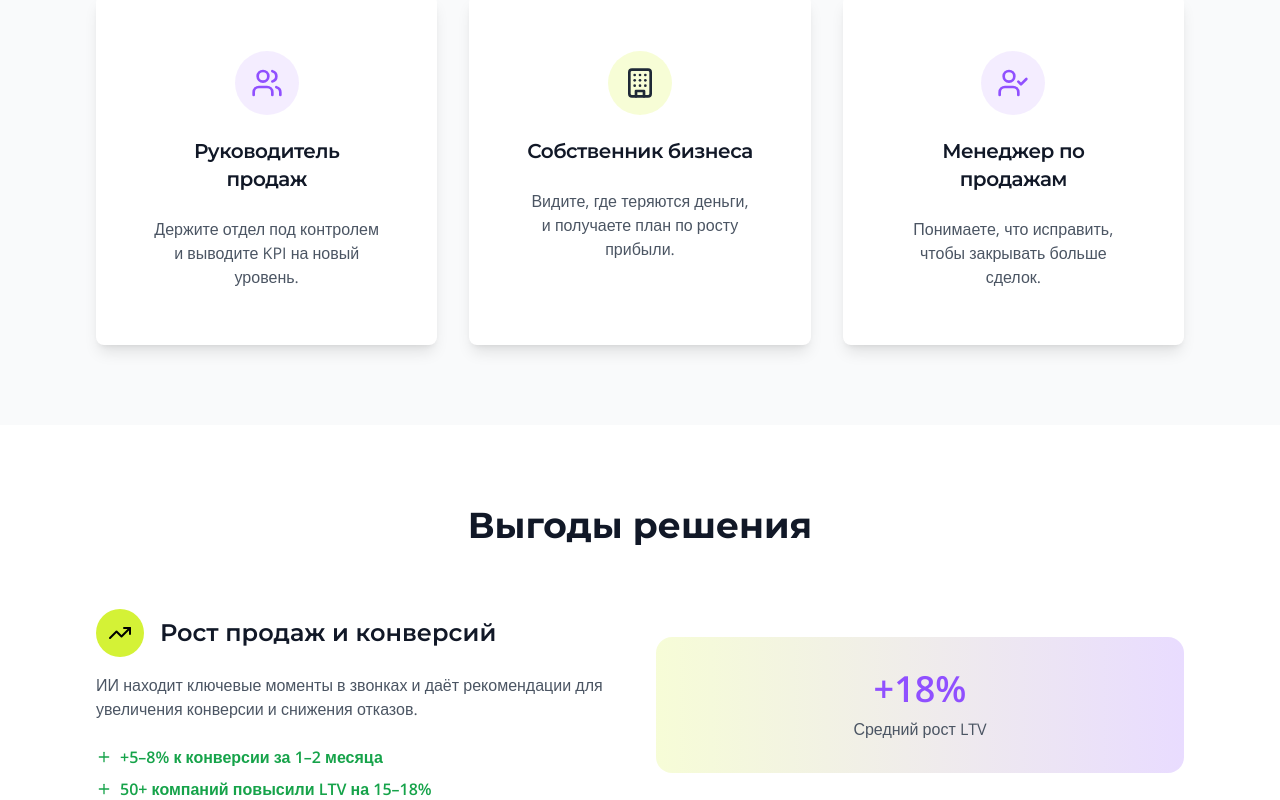
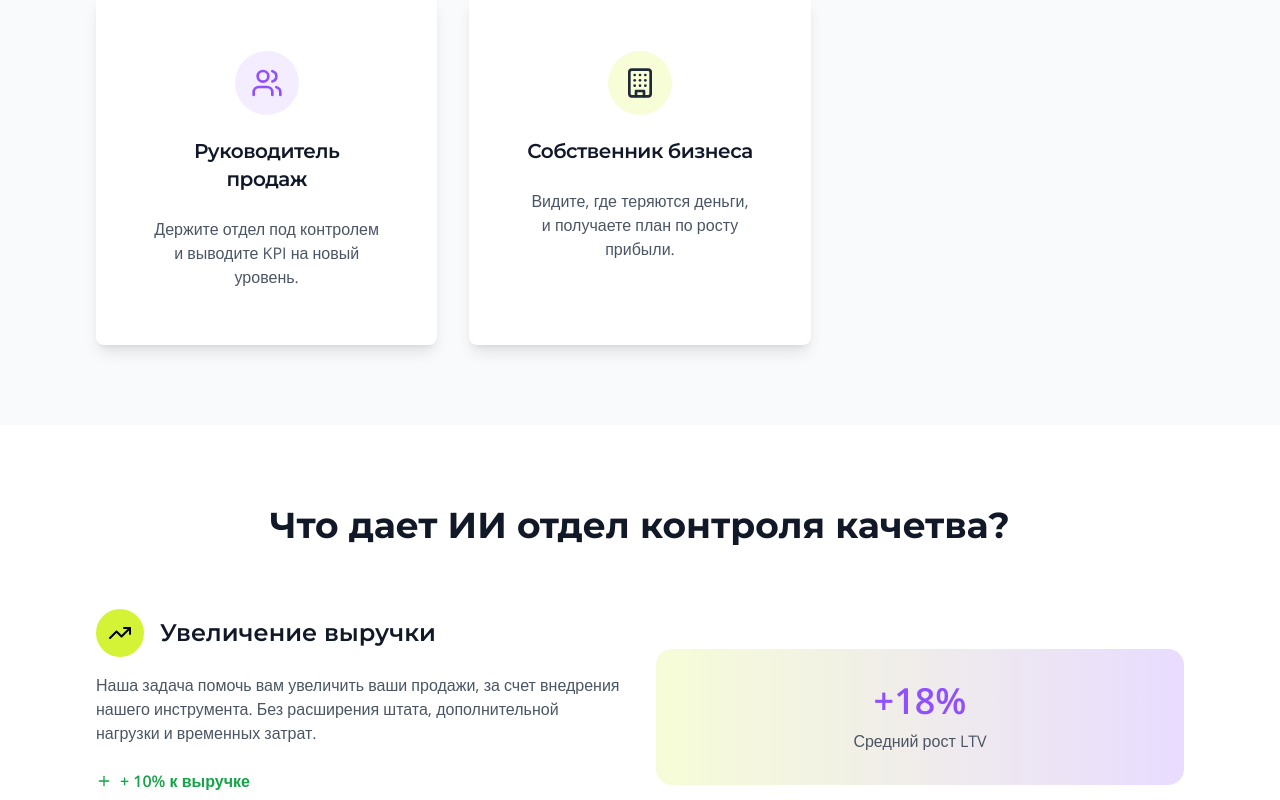
Before and after one commit to baselike/ai-qc-website, a React (Vite) app: page / in a window 1280 px wide. Shown: the part 1080-1880 px from the top of the page. Built offline with nearby package versions, Linux system fonts and the light colour scheme.

Commit message:
Предредакт выгод

```diff
--- a/src/pages/Index.tsx
+++ b/src/pages/Index.tsx
@@ -112,21 +112,6 @@ const Index = () => {
               </CardContent>
             </Card>
 
-            <Card className="text-center p-8 border-0 shadow-lg">
-              <CardHeader>
-                <div className="w-16 h-16 bg-violet/10 rounded-full flex items-center justify-center mx-auto mb-4">
-                  <Icon name="UserCheck" size={32} className="text-violet" />
-                </div>
-                <CardTitle className="text-xl font-montserrat font-semibold text-gray-900">
-                  Менеджер по продажам
-                </CardTitle>
-              </CardHeader>
-              <CardContent>
-                <p className="text-gray-600">
-                  Понимаете, что исправить, чтобы закрывать больше сделок.
-                </p>
-              </CardContent>
-            </Card>
           </div>
         </div>
       </section>
@@ -136,7 +121,7 @@ const Index = () => {
         <div className="container mx-auto max-w-6xl">
           <div className="text-center mb-16">
             <h2 className="text-4xl font-montserrat font-bold text-gray-900 mb-6">
-              Выгоды решения
+              Что дает ИИ отдел контроля качетва?
             </h2>
           </div>
 
@@ -149,20 +134,20 @@ const Index = () => {
                     <Icon name="TrendingUp" size={24} className="text-black" />
                   </div>
                   <h3 className="text-2xl font-montserrat font-semibold text-gray-900">
-                    Рост продаж и конверсий
+                    Увеличение выручки
                   </h3>
                 </div>
                 <p className="text-gray-600 mb-6">
-                  ИИ находит ключевые моменты в звонках и даёт рекомендации для увеличения конверсии и снижения отказов.
+                  Наша задача помочь вам увеличить ваши продажи, за счет внедрения нашего инструмента. Без расширения штата, дополнительной нагрузки и временных затрат.
                 </p>
                 <div className="space-y-2">
                   <div className="flex items-center text-green-600">
                     <Icon name="Plus" size={16} className="mr-2" />
-                    <span className="font-semibold">+5–8% к конверсии за 1–2 месяца</span>
+                    <span className="font-semibold">+ 10% к выручке</span>
                   </div>
                   <div className="flex items-center text-green-600">
                     <Icon name="Plus" size={16} className="mr-2" />
-                    <span className="font-semibold">50+ компаний повысили LTV на 15–18%</span>
+                    <span className="font-semibold">+5–8% к конверсии за 1–2 месяца</span>
                   </div>
                 </div>
               </div>
```
